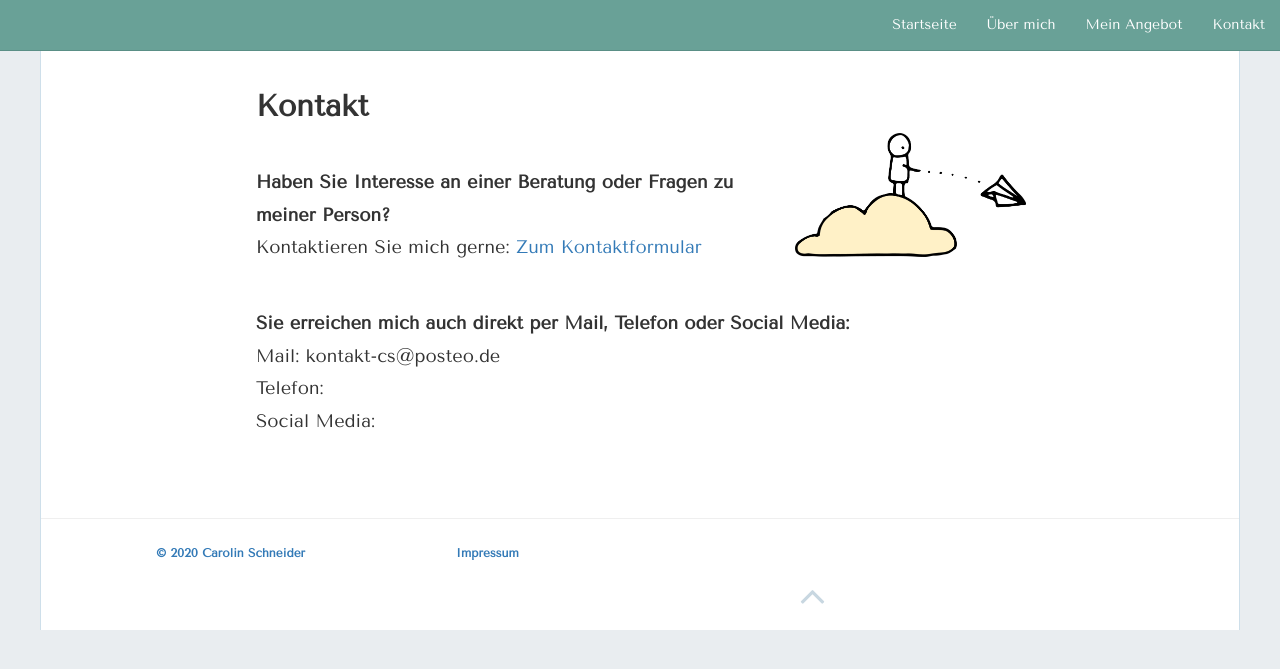
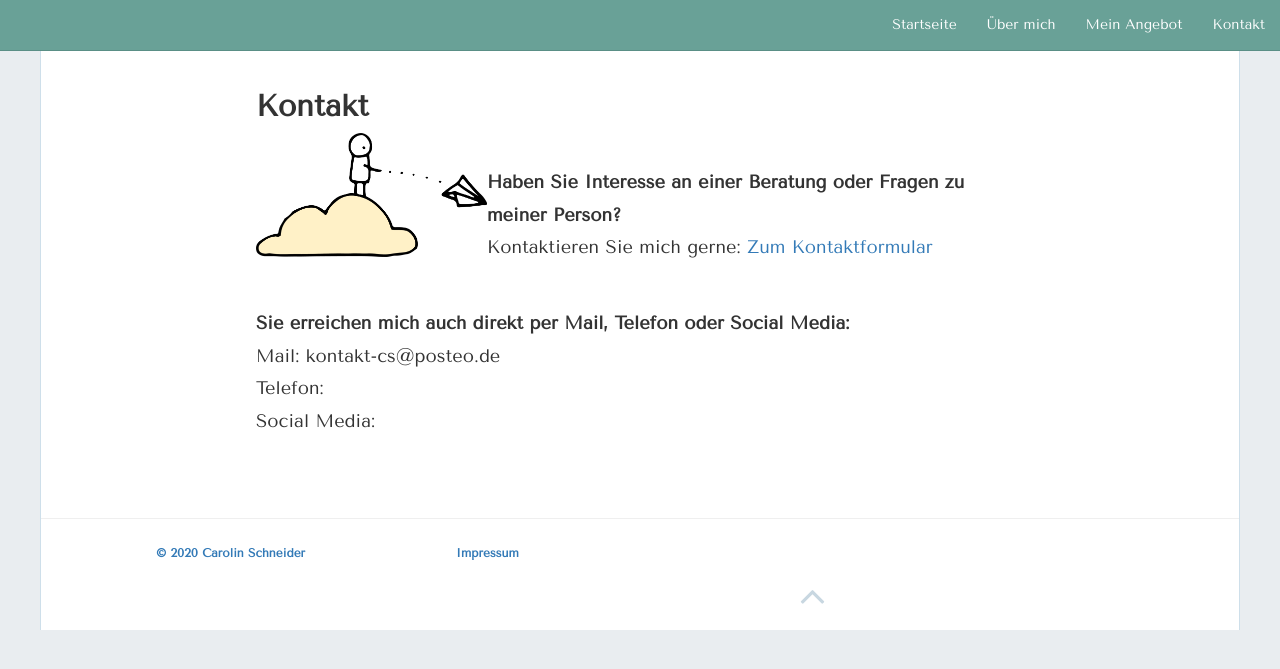
Before and after one commit to carolinschneider/carolinschneider.github.io, a Jekyll site: the page built from kontakt.md, in a window 1280 px wide. Shown: the top 669 px of the page. Built offline with Jekyll 4.4.1, drawn with Linux system fonts in a browser that asks for light colours; nearby versions of some CDN libraries.

Commit message:
Update kontakt.md

```diff
--- a/kontakt.md
+++ b/kontakt.md
@@ -4,7 +4,7 @@
 permalink: /kontakt/
 ---
 ## Kontakt
-<img src="https://raw.githubusercontent.com/carolinschneider/carolinschneider.github.io/master/img/Kontakt.png" alt="" style="float:right;width:30%;">
+<img src="https://raw.githubusercontent.com/carolinschneider/carolinschneider.github.io/master/img/Kontakt.png" alt="" style="float:left;width:30%;">
 
 <br>
 **Haben Sie Interesse an einer Beratung oder Fragen zu meiner Person?** <br>
```
